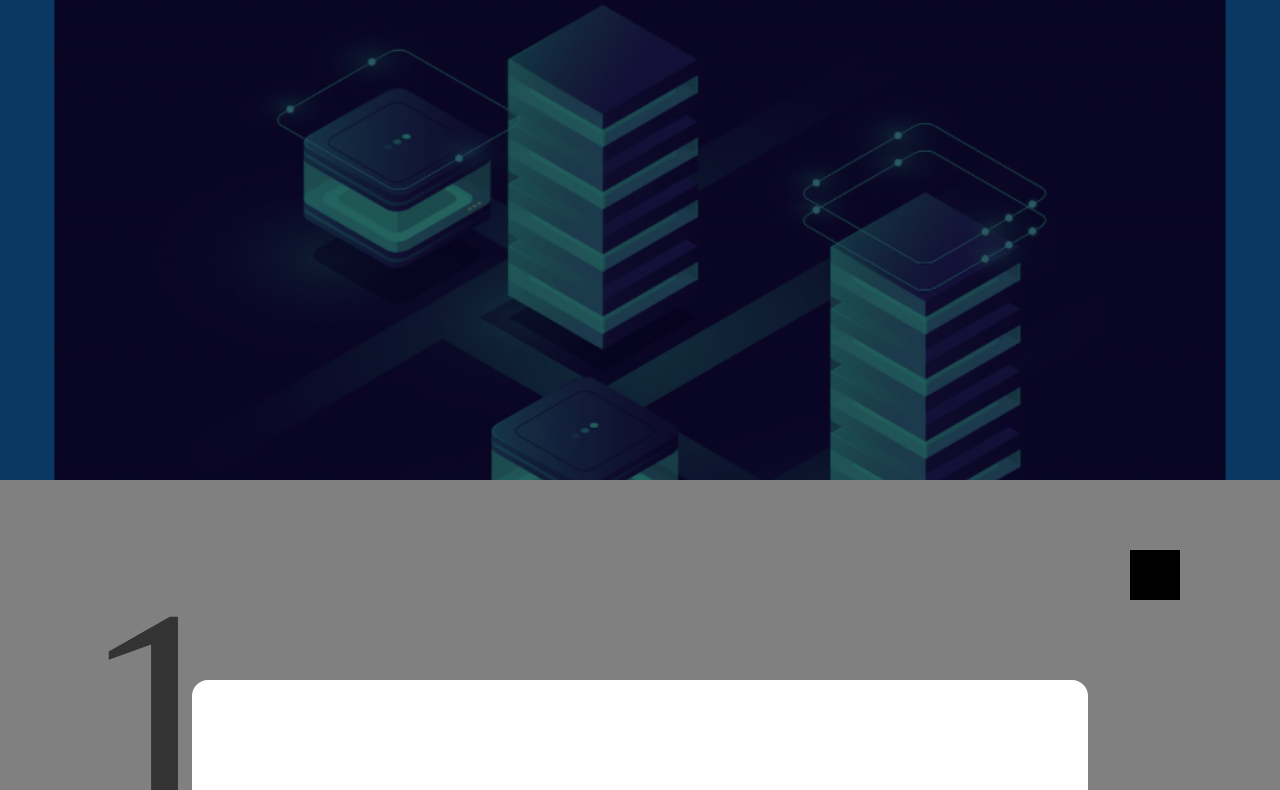
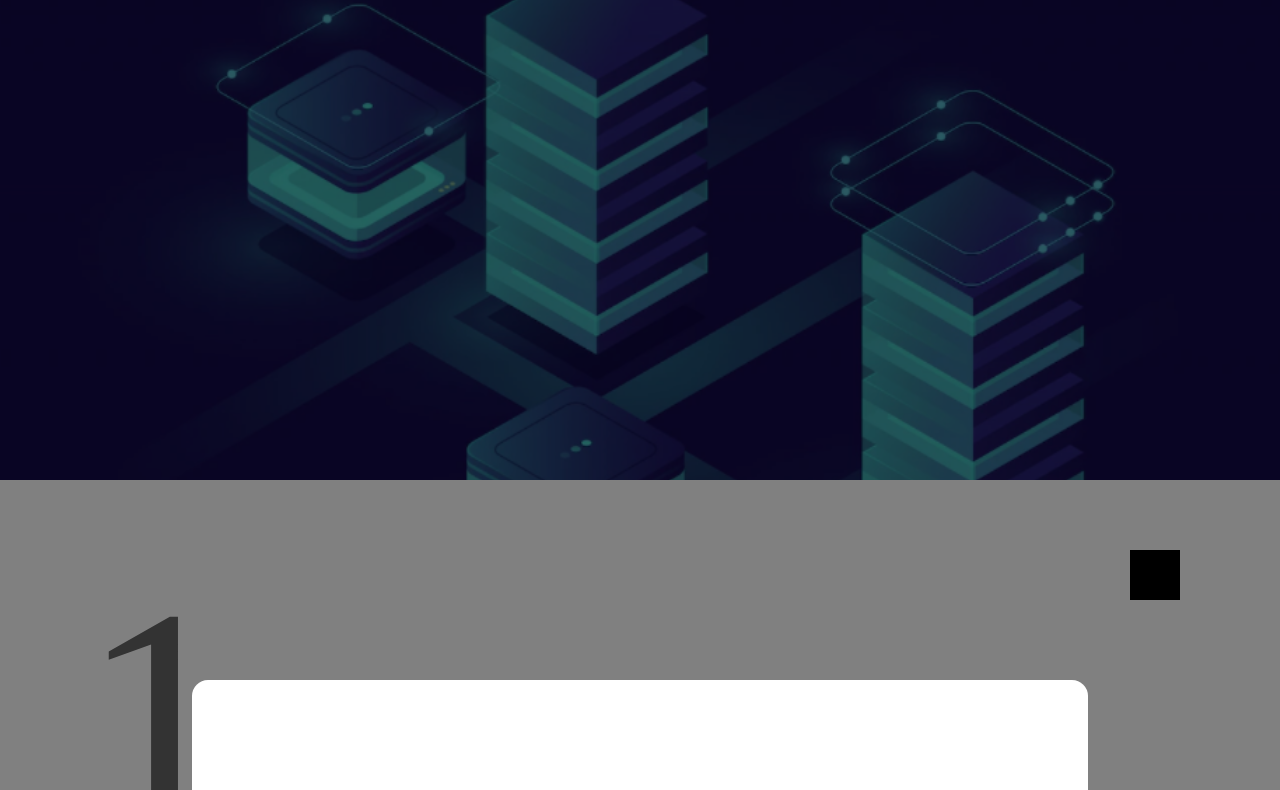
Before and after one commit to simseonbeom/test_t3q, a website: page index.html in a window 1280 px wide. Shown: the part 100-890 px from the top of the page. Drawn offline with nearby package versions, Linux system fonts and the light colour scheme; some packages are replaced by stand-ins of ours; a script that the page names is missing.

```diff
--- a/css/style.css
+++ b/css/style.css
@@ -85,7 +85,7 @@
 .swiper .swiper-slide .text_container .more{
     padding: 1rem;
     border: 1px solid #fff;
-    cursor: pointer;;
+    cursor: pointer;
 }
 
 .swiper .swiper-slide  > div:nth-child(1){
@@ -99,7 +99,7 @@
 .swiper .swiper-slide img{
 
     height: 100%;
-    transform: scale(1.2)
+    transform: scale(1.4)
 }
 
 #section03{
```
